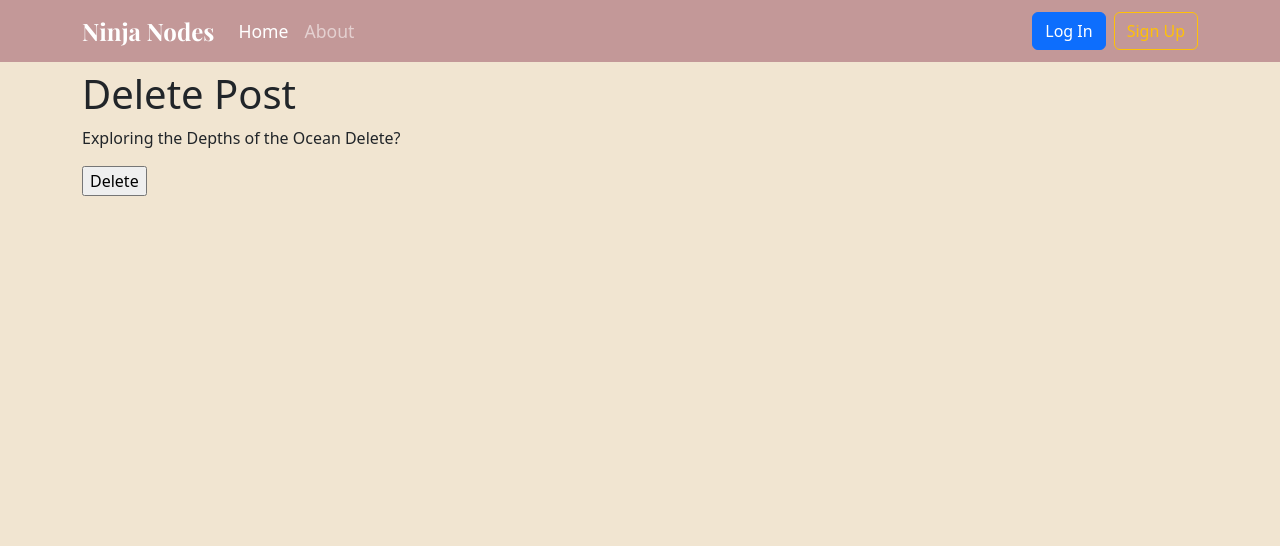
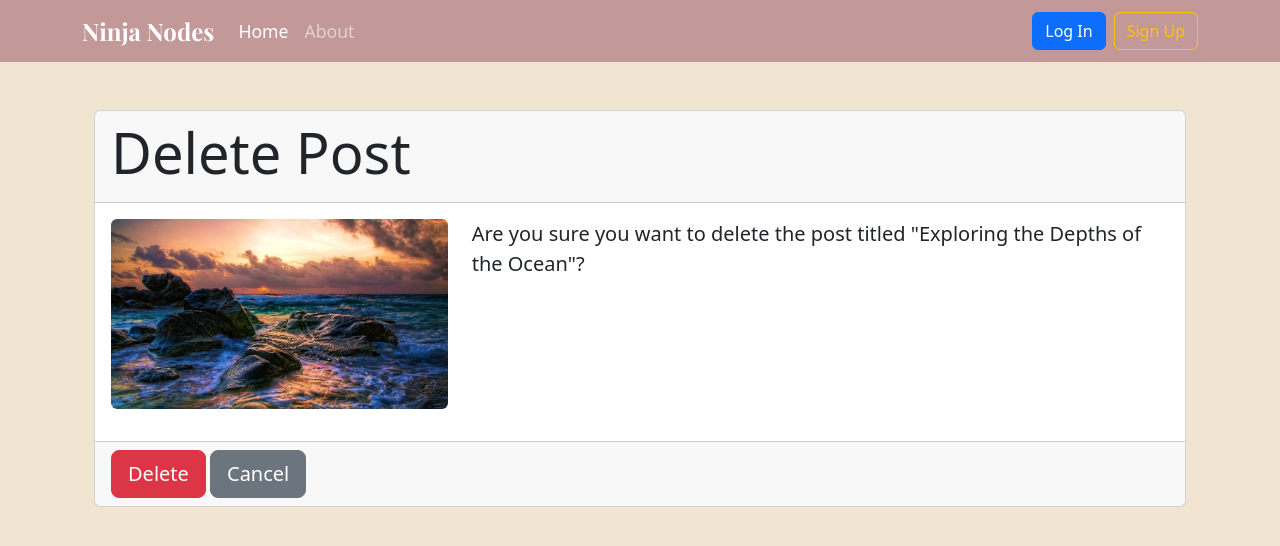
Before and after one commit to qobiljons/Blog2.0, a Django app: page /delete/article/3/ in a window 1280 px wide. Shown: the top 546 px of the page. Run offline with Django 5.2, Linux system fonts and the light colour scheme; data comes from the database, SQL or seed files in the repository.

Commit message:
add some style for delete confirm page

```diff
--- a/templates/delete.html
+++ b/templates/delete.html
@@ -1,13 +1,34 @@
-{%extends 'base.html'%}
+{% extends 'base.html' %}
 
-{%block title%}Delete Post{%endblock%}
+{% block title %}Delete Article{% endblock %}
 
-{%block content%}
-
-<h1>Delete Post</h1>
-<form action="" method="post">
-    {% csrf_token %}
-    <p>{{article.title}} Delete? </p>
-    <input type="submit" value="Delete">
-</form>
-{%endblock%}
+{% block content %}
+<div class="container mt-5">
+    <div class="card">
+        <div class="card-header">
+            <h1 class="card-title display-4">Delete Post</h1>
+        </div>
+        <div class="card-body">
+            <div class="row">
+                <div class="col-md-4">
+                    {% if article.photo %}
+                        <img src="{{ article.photo.url }}" class="img-fluid rounded mb-3" alt="Article Image">
+                    {% else %}
+                        <img src="https://via.placeholder.com/300" class="img-fluid rounded mb-3" alt="Placeholder Image">
+                    {% endif %}
+                </div>
+                <div class="col-md-8">
+                    <p class="card-text lead">Are you sure you want to delete the post titled "<strong>{{ article.title }}</strong>"?</p>
+                </div>
+            </div>
+        </div>
+        <div class="card-footer text-right">
+            <form action="" method="post" class="d-inline">
+                {% csrf_token %}
+                <button type="submit" class="btn btn-danger btn-lg">Delete</button>
+                <a href="{% url 'article_detailed' article.pk %}" class="btn btn-secondary btn-lg">Cancel</a>
+            </form>
+        </div>
+    </div>
+</div>
+{% endblock %}
```
